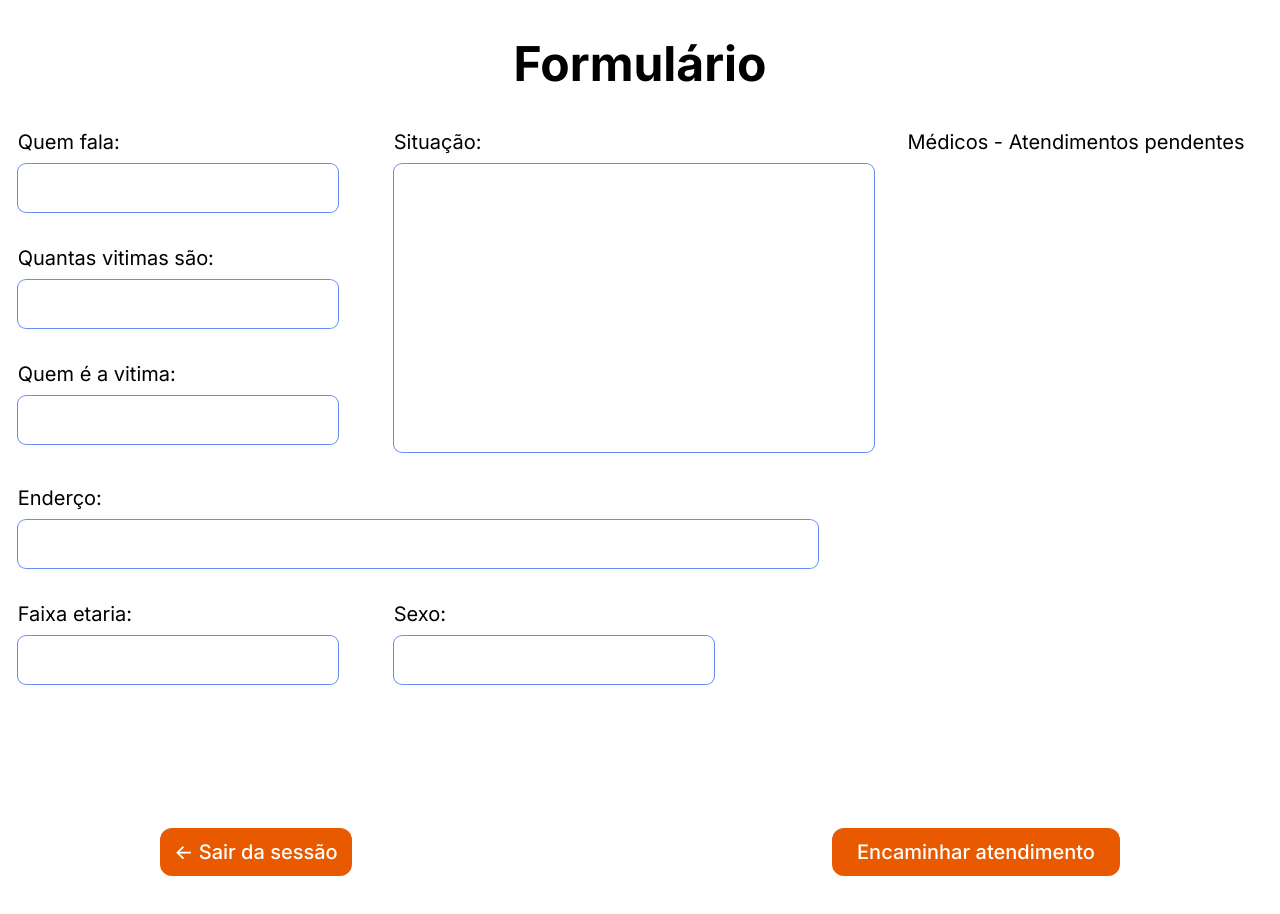
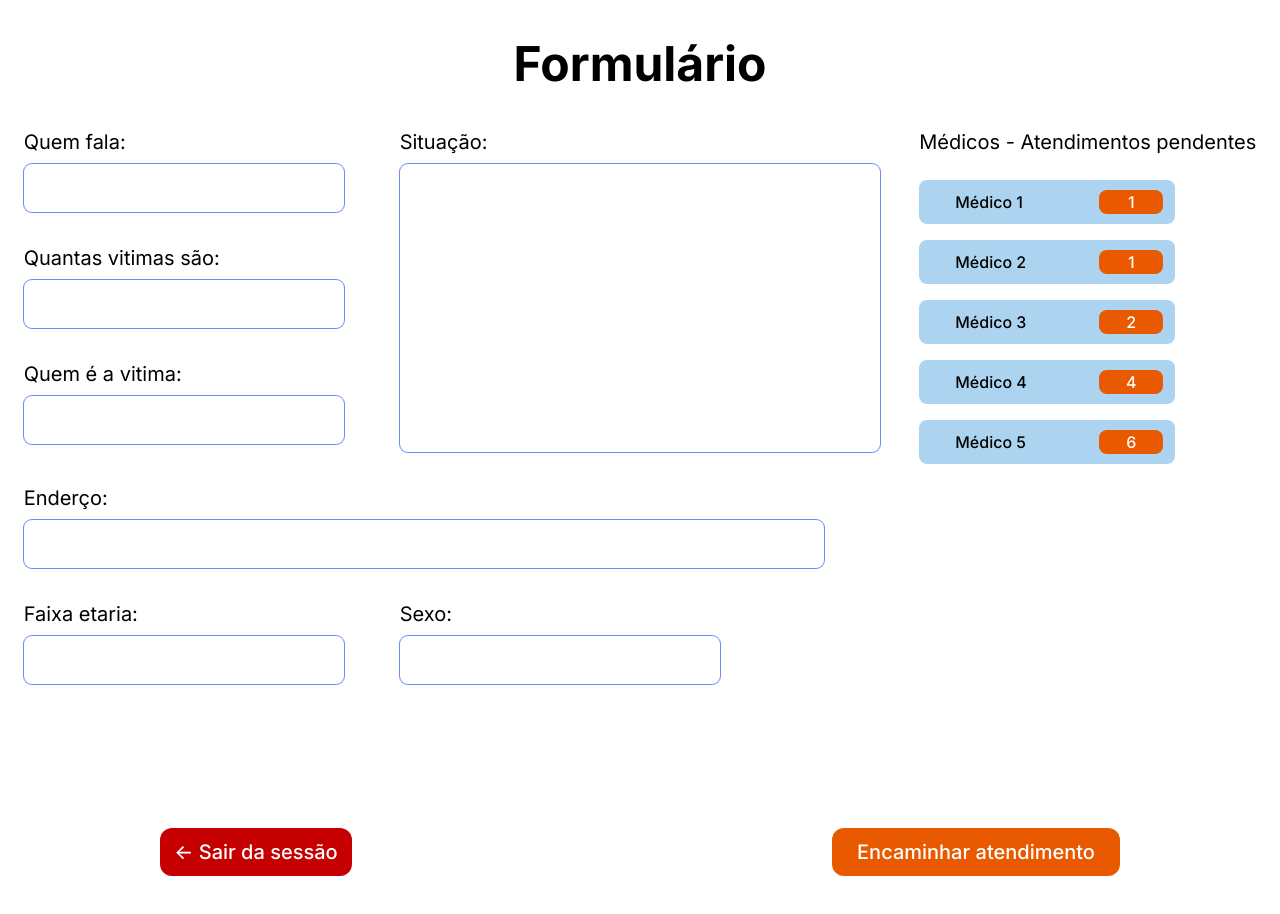
Before and after one commit to HelpSUS/HelpSUS_projetao, a Next.js app in the folder projetao/: page /formulario in a window 1280 px wide. Shown: the top 914 px of the page. Built offline with nearby package versions, Linux system fonts and the light colour scheme.

Commit message:
add: componente de medcard e fix: botao
adicionei os medcards na pagina do form da atendente, e coloquei uma opção pra se o botão for pra sair ele fica vermelho

```diff
--- a/projetao/src/app/components/Botao.tsx
+++ b/projetao/src/app/components/Botao.tsx
@@ -2,11 +2,12 @@ interface BotaoProps{
     tamanho: string
     margem?: string
     texto: string
+    sai?: boolean
 }
 
 export default function (props: BotaoProps) {
     return(
-        <button className={`rounded-xl ${props.tamanho} ${props.margem} text-white bg-[#E85900] text-xl font-medium`}>
+        <button className={`rounded-xl ${props.tamanho} ${props.margem} text-white ${props.sai ? 'bg-[#C60000]' : 'bg-[#E85900]' }  text-xl font-medium`}>
             {props.texto}
         </button>
     )
--- /dev/null
+++ b/projetao/src/app/components/MedCard.tsx
@@ -0,0 +1,15 @@
+interface MedProps{
+    texto: string
+    numero: string
+}
+
+export default function MedCard(props: MedProps) {
+    return(
+        <div className="flex justify-between items-center w-64 h-11 bg-[#ACD4F1] rounded-lg ">
+            <p className="text-base font-medium ml-9 ">{props.texto}</p>
+            <div className=" flex justify-center items-center w-16 h-6 mr-3 bg-[#E85900] rounded-lg">
+                <p className="text-base font-medium text-white ">{props.numero}</p>
+            </div>
+        </div>
+    )
+}
--- a/projetao/src/app/formulario/page.tsx
+++ b/projetao/src/app/formulario/page.tsx
@@ -1,5 +1,6 @@
 import Botao from "../components/Botao";
 import Entrada from "../components/Entrada";
+import MedCard from "../components/MedCard";
 
 export default function Formulario(){
     return (
@@ -41,11 +42,19 @@ export default function Formulario(){
                         </div>
                     </div>
                 </div>
-                <p className="text-xl ">Médicos - Atendimentos pendentes</p>
-                <div></div>
+
+                <div className="flex flex-col space-y-4">
+                    <p className="text-xl mb-2">Médicos - Atendimentos pendentes</p>
+                    <MedCard texto='Médico 1' numero='1'></MedCard>
+                    <MedCard texto='Médico 2' numero='1'></MedCard>
+                    <MedCard texto='Médico 3' numero='2'></MedCard>
+                    <MedCard texto='Médico 4' numero='4'></MedCard>
+                    <MedCard texto='Médico 5' numero='6'></MedCard>
+                </div>
+
             </div>
             <div className="flex justify-between mx-40 my-36">
-                <Botao texto="<- Sair da sessão" tamanho="w-48 h-12"></Botao>
+                <Botao texto="<- Sair da sessão" tamanho="w-48 h-12" sai></Botao>
                 <Botao texto="Encaminhar atendimento" tamanho="w-72 h-12"></Botao>
             </div>
 
--- a/projetao/src/app/page.tsx
+++ b/projetao/src/app/page.tsx
@@ -2,6 +2,7 @@ import Image from 'next/image'
 import Link from 'next/link'
 import Botao from './components/Botao'
 import Entrada from './components/Entrada'
+import MedCard from './components/MedCard'
 
 export default function Home() {
   return (
```
